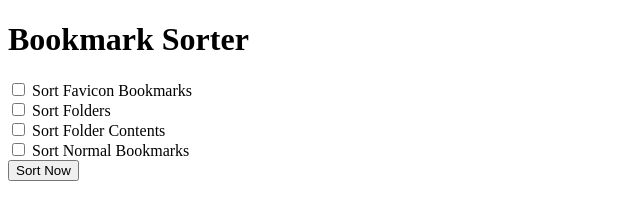
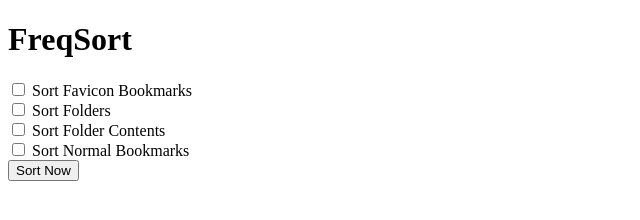
Before and after one commit to kmdkuk/freq-sorter, a website built with Vite: page src/popup/index.html in a window 1280 px wide. Shown: the whole page, without its empty margins (0-640 px from the left). Built offline with nearby package versions, Linux system fonts and the light colour scheme; some packages are replaced by stand-ins of ours.

Commit message:
chore: rename project to FreqSort
- Update project name to "FreqSort" in manifest.json and popup
- Rename package to "freq-sort" in package.json
- Update repository URLs to "freq-sorter"
- Rename release artifact to "freq-sort-extension.zip" in workflow
- Update README.md with new name and links

Signed-off-by: kouki <kouworld0123@gmail.com>

```diff
--- a/src/popup/index.html
+++ b/src/popup/index.html
@@ -3,11 +3,11 @@
   <head>
     <meta charset="UTF-8" />
     <meta name="viewport" content="width=device-width, initial-scale=1.0" />
-    <title>Bookmark Sorter</title>
+    <title>FreqSort</title>
   </head>
   <body>
     <div id="app">
-      <h1>Bookmark Sorter</h1>
+      <h1>FreqSort</h1>
       <div class="options">
         <div>
           <input type="checkbox" id="sortFaviconBookmarks" />
```
Also changed, not shown: package.json (+4 -4 lines), .github/workflows/release.yml, README.md, manifest.json, 1 other file.
